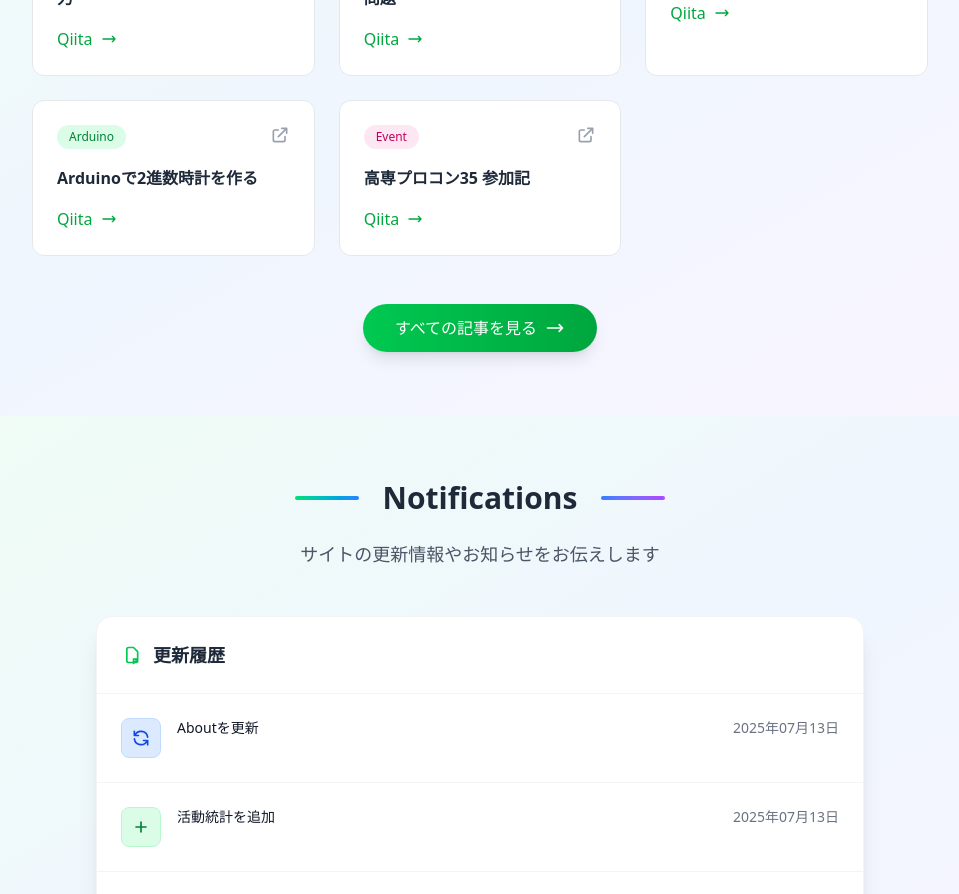
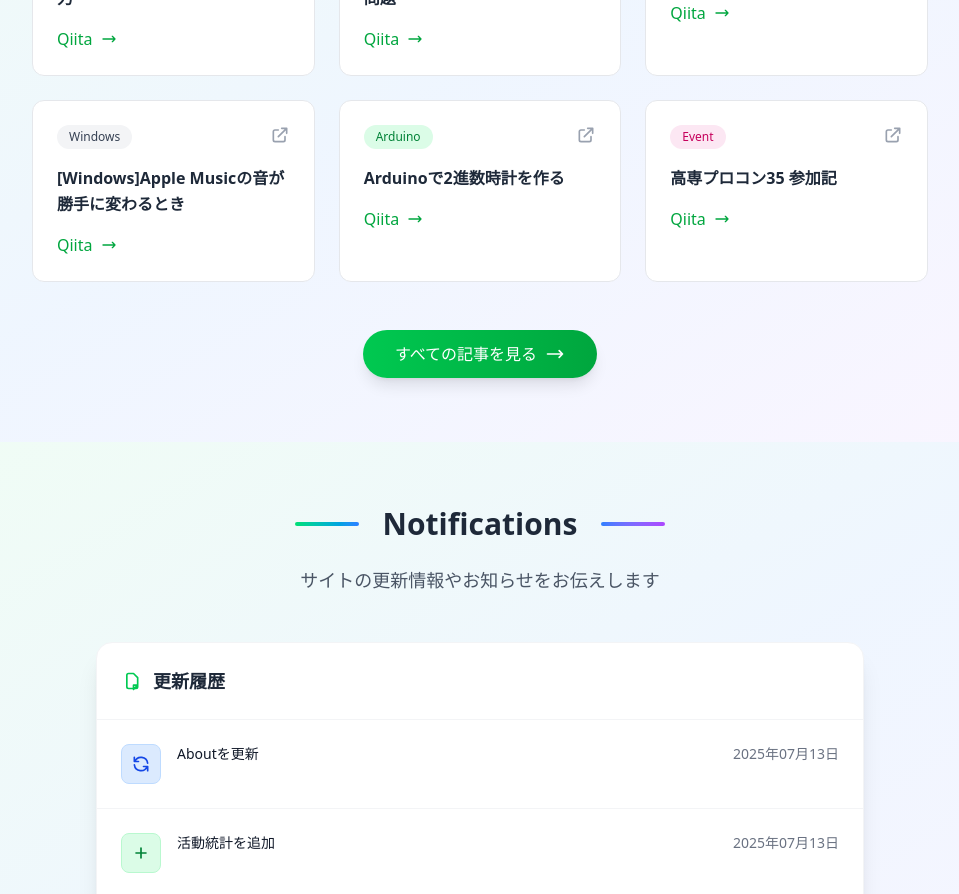
Before and after one commit to KabutoEbi/KabutoWebi, a React (Vite) app: page / in a window 1280 px wide. Shown: the part 1740-2634 px from the top of the page, without its empty margins (160-1119 px from the left). Built offline with nearby package versions, Linux system fonts and the light colour scheme; no server answers.

Commit message:
add article

```diff
--- a/src/components/Articles.jsx
+++ b/src/components/Articles.jsx
@@ -16,6 +16,11 @@ const Articles = () => {
             title: "【高専】Gitプロキシ設定",
             url: "https://qiita.com/KabutoEbi/items/6b43bd498f3827ea29ab",
             category: "Git"
+        },
+        {
+            title: "[Windows]Apple Musicの音が勝手に変わるとき",
+            url: "https://qiita.com/KabutoEbi/items/ca4d1f4e2b4ab7b3804e",
+            category: "Windows"
         },
         {
             title: "Arduinoで2進数時計を作る",
```
